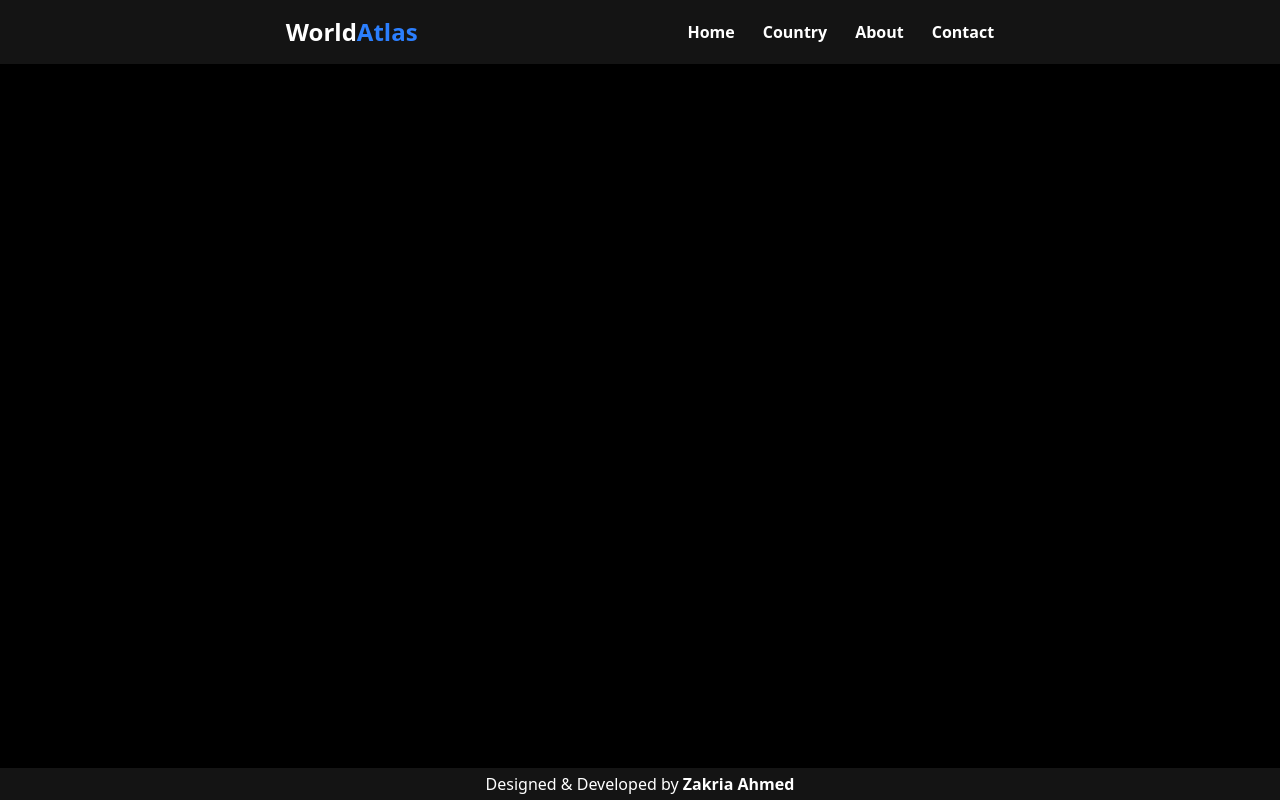
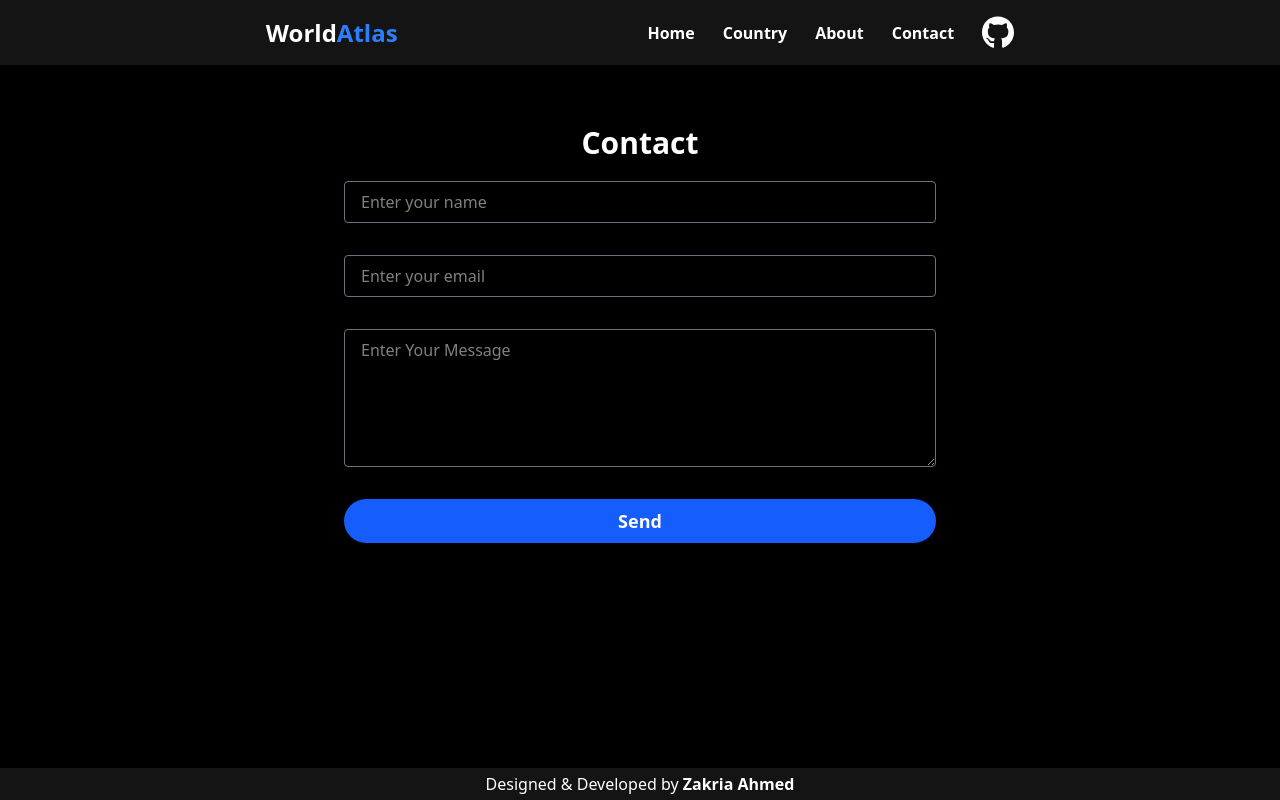
Before and after one commit to Zakria-sudo/WorldAtlas, a React (Vite) app: page /contact in a window 1280 px wide. Built offline with nearby package versions, Linux system fonts and the light colour scheme.

Commit message:
Contact Page

```diff
--- a/src/components/UI/Navbar.jsx
+++ b/src/components/UI/Navbar.jsx
@@ -1,26 +1,30 @@
-import React from 'react'
-import { NavLink } from 'react-router-dom'
-import { useState } from 'react';
+import React, { useState } from 'react';
+import { Link, NavLink } from 'react-router-dom';
 
 const Navbar = () => {
   const [isOpen, setIsOpen] = useState(false);
+
   return (
     <nav className='bg-[#141414] text-white p-4'>
       <div className='container mx-auto flex items-center justify-evenly'>
+        {/* Logo */}
         <div className='logo'>
           <NavLink to='/'>
-            <h1 className='font-bold text-2xl'>World
-              <span className='text-blue-500'>Atlas</span>
-            </h1>
+            <h1 className='font-bold text-2xl'>World<span className='text-blue-500'>Atlas</span></h1>
           </NavLink>
         </div>
 
         {/* Desktop Menu */}
-        <ul className='hidden md:flex gap-7'>
+        <ul className='hidden md:flex gap-7 items-center'>
           <li className='hover:text-blue-500 font-bold'><NavLink to='/'>Home</NavLink></li>
           <li className='hover:text-blue-500 font-bold'><NavLink to='/country'>Country</NavLink></li>
           <li className='hover:text-blue-500 font-bold'><NavLink to='/about'>About</NavLink></li>
           <li className='hover:text-blue-500 font-bold'><NavLink to='/contact'>Contact</NavLink></li>
+          <li>
+            <Link to='https://github.com/Zakria-sudo' target='_blank' >
+              <img src='/Images/github-brands.svg' className='invert w-8' alt='GitHub' />
+            </Link>
+          </li>
         </ul>
 
         {/* Mobile Menu Button */}
@@ -36,10 +40,15 @@ const Navbar = () => {
           <li className='hover:text-blue-500'><NavLink to='/country' onClick={() => setIsOpen(false)}>Country</NavLink></li>
           <li className='hover:text-blue-500'><NavLink to='/about' onClick={() => setIsOpen(false)}>About</NavLink></li>
           <li className='hover:text-blue-500'><NavLink to='/contact' onClick={() => setIsOpen(false)}>Contact</NavLink></li>
+          <li>
+            <Link to='https://github.com/Zakria-sudo' target='_blank'>
+              <img src='/Images/github-brands.svg' className='invert w-8' alt='GitHub' />
+            </Link>
+          </li>
         </ul>
       )}
     </nav>
-  )
-}
+  );
+};
 
-export default Navbar
+export default Navbar;
--- a/src/pages/Contact.jsx
+++ b/src/pages/Contact.jsx
@@ -1,11 +1,48 @@
 import React from 'react'
 
 const Contact = () => {
+  const handleForm = (event) => {
+    event.preventDefault();
+    const formData = new FormData(event.target);
+    const obj = Object.fromEntries(formData.entries());
+    console.log(obj);
+  };
+
   return (
-    <div>
-      This is Contact pagr
+    <div className='text-white max-w-2xl w-full  mx-auto p-6 md:p-10 rounded-lg'>
+      <h1 className='font-bold text-3xl text-center py-5'>Contact</h1>
+      <form onSubmit={handleForm} className='flex flex-col gap-8'>
+        <input
+          type='text'
+          name='username'
+          required
+          autoComplete='off'
+          placeholder='Enter your name'
+          className='w-full rounded border border-gray-500 py-2 px-4  text-white focus:outline-none focus:ring-1 focus:ring-blue-500'
+        />
+        <input
+          type='email'
+          name='email'
+          required
+          autoComplete='off'
+          placeholder='Enter your email'
+          className='w-full rounded border border-gray-500 py-2 px-4  text-white focus:outline-none focus:ring-1 focus:ring-blue-500'
+        />
+        <textarea
+          name='message'
+          rows={5}
+          required
+          placeholder='Enter Your Message'
+          className='w-full rounded border border-gray-500 py-2 px-4  text-white focus:outline-none focus:ring-1 focus:ring-blue-500'
+        />
+        <button
+          type='submit'
+          className='bg-blue-600 w-full py-2 rounded-full font-bold text-lg hover:bg-blue-700 transition duration-300'>
+          Send
+        </button>
+      </form>
     </div>
-  )
-}
+  );
+};
 
-export default Contact
+export default Contact;
```
Also changed, not shown: public/Images/github-brands.svg (added).
